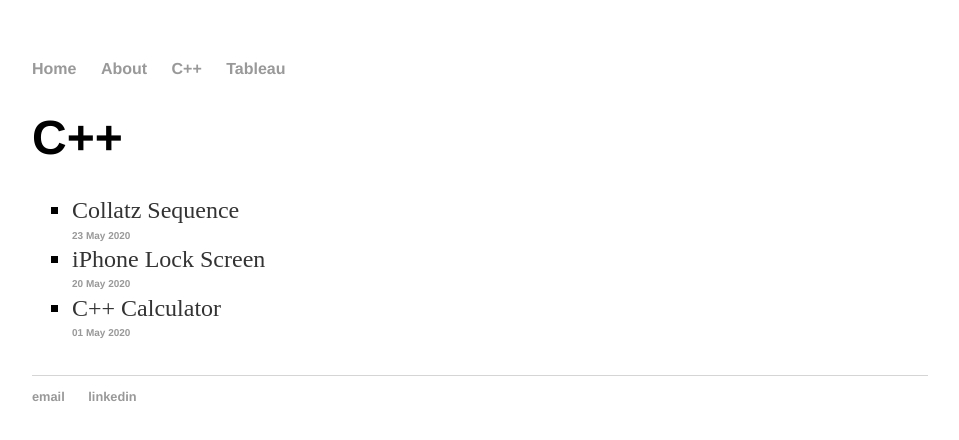
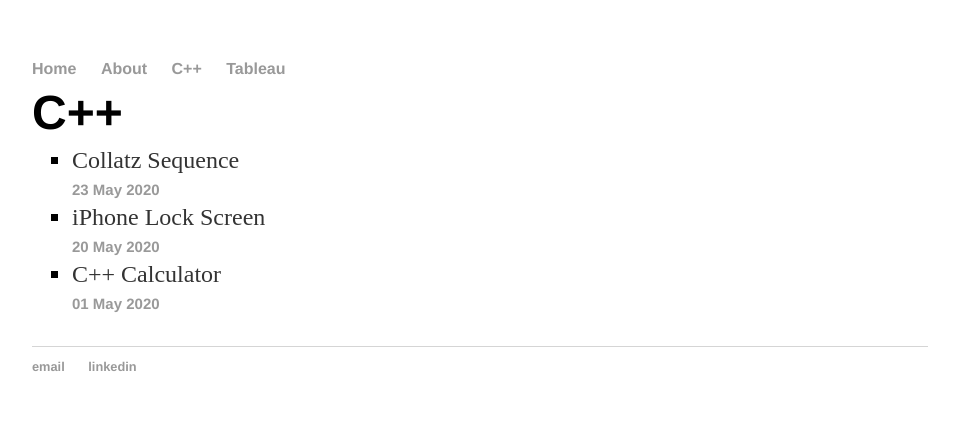
Before and after one commit to cchanzl/Lock-Screen, a Jekyll site: the page built from cpp/index.html, in a window 1280 px wide. Shown: the top 440 px of the page, without its empty margins (160-1119 px from the left). Built offline with Jekyll 4.4.1, drawn with Linux system fonts in a browser that asks for light colours.

Commit message:
Update main.css

```diff
--- a/css/main.css
+++ b/css/main.css
@@ -25,6 +25,7 @@ a:hover {
 }
 
 h1 {
+    LINE-HEIGHT: 5px;
     font-size: 3em;
     font-family:'Helvetica', 'Arial', 'Sans-Serif';
 }
@@ -41,7 +42,7 @@ a.two:hover {
 
 h2 {
     LINE-HEIGHT: 5px;
-    font-size: 10px;
+    font-size: 15px;
     font-family:'Helvetica', 'Arial', 'Sans-Serif';
     color: #999;
 }
```
